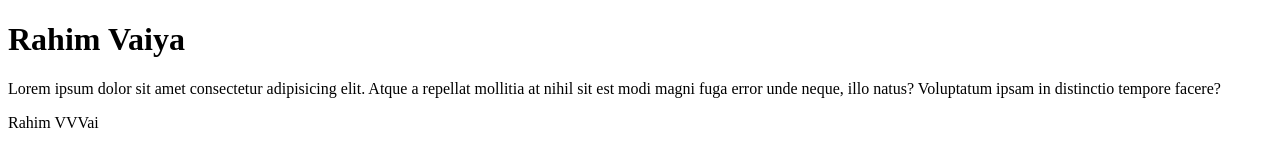
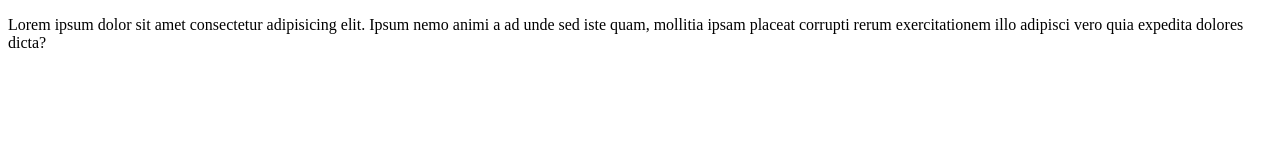
Before and after one commit to Shahriyar-Rahim/first-projects, a plain HTML site: page index.htm in a window 1280 px wide. Drawn offline with Linux system fonts and the light colour scheme.

Commit message:
ptag-added

```diff
--- a/index.htm
+++ b/index.htm
@@ -6,8 +6,8 @@
     <title>Document</title>
 </head>
 <body>
-    <h1>Rahim Vaiya</h1>
-    <p>Lorem ipsum dolor sit amet consectetur adipisicing elit. Atque a repellat mollitia at nihil sit est modi magni fuga error unde neque, illo natus? Voluptatum ipsam in distinctio tempore facere?</p>
-    <p>Rahim VVVai</p>
+    <p>
+        Lorem ipsum dolor sit amet consectetur adipisicing elit. Ipsum nemo animi a ad unde sed iste quam, mollitia ipsam placeat corrupti rerum exercitationem illo adipisci vero quia expedita dolores dicta?
+    </p>
 </body>
 </html>
```
